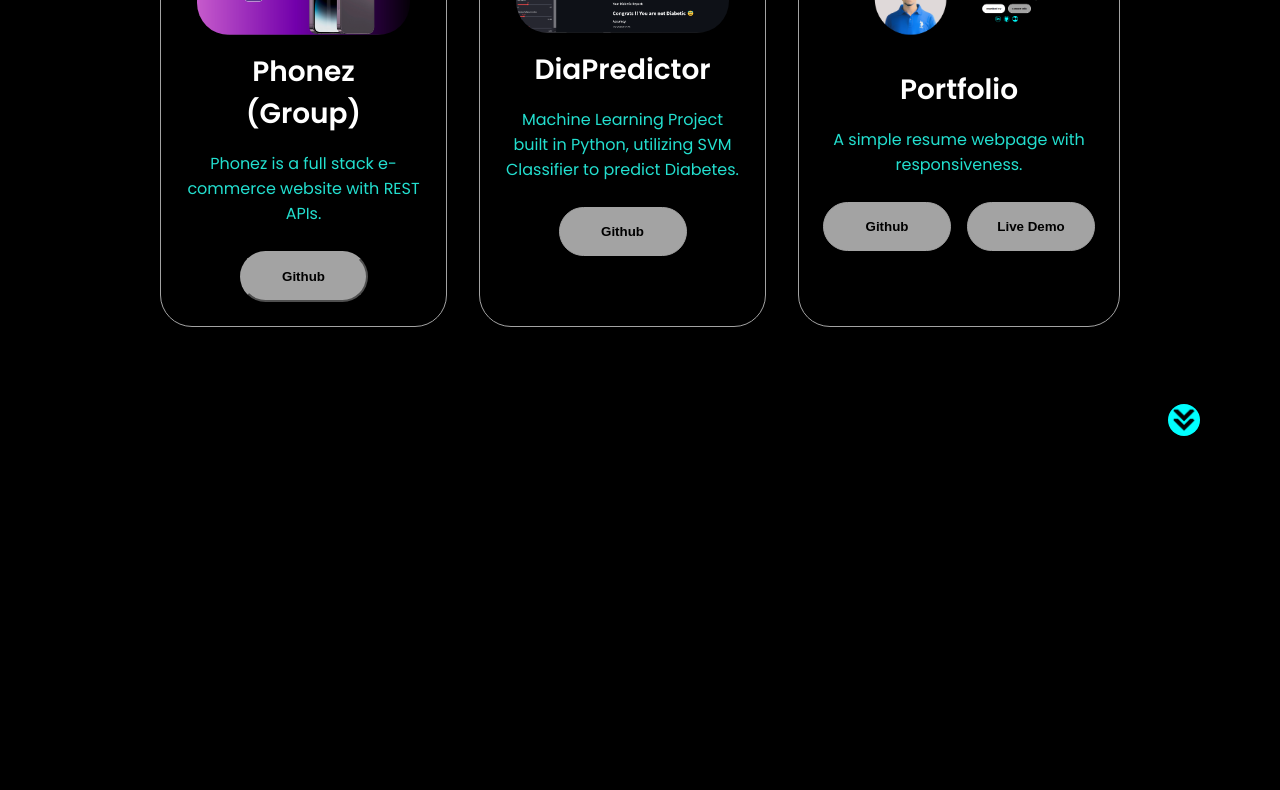
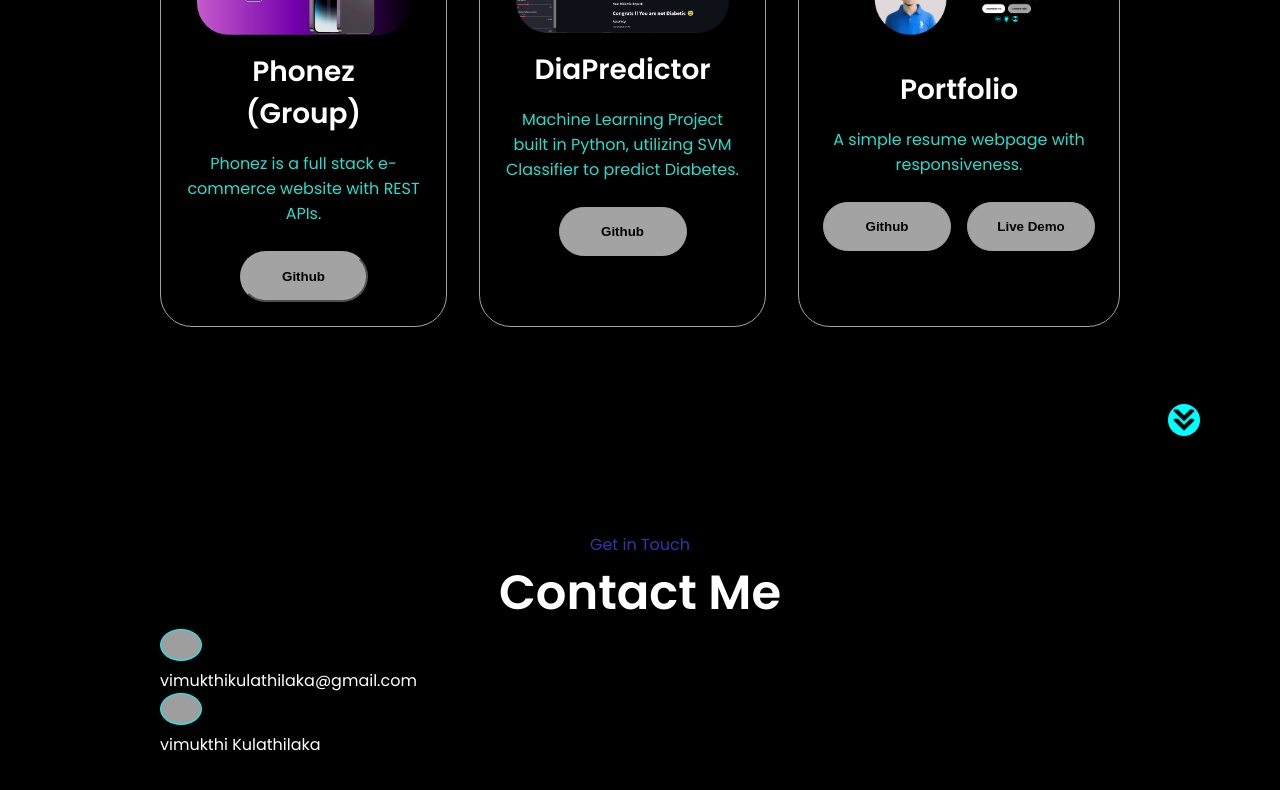
Before and after one commit to VimukthiMK/Portfolio-Vimukthi_Kulathilaka, a React (Create React App) app in the folder portfolio/: page / in a window 1280 px wide. Shown: the part 2904-3694 px from the top of the page. Before the commit the page ends 3404 px from the top, so only its background shows below. Built offline with nearby package versions, Linux system fonts and the light colour scheme; grey boxes are pictures that could not be loaded.

Commit message:
Added Contact Component

```diff
--- a/portfolio/src/Components/Contact/Contact.js
+++ b/portfolio/src/Components/Contact/Contact.js
@@ -2,8 +2,27 @@ import React from 'react'
 
 export default function Contact() {
   return (
-    <div>
-
-    </div>
+    <section id="contact">
+      <p className="section-text-p1">Get in Touch</p>
+      <h1 className="title">Contact Me</h1>
+      <div className="contact-info-upper-container">
+        <div className="contact-info-container">
+          <img
+            src="./assets/email.png"
+            alt="Email icon"
+            className="icon contact-icon email-icon"
+          />
+          <p><a href="mailto:vimukthikulathilaka@gmail.com">vimukthikulathilaka@gmail.com</a></p>
+        </div>
+        <div className="contact-info-container">
+          <img
+            src="./assets/linkedin.png"
+            alt="LinkedIn icon"
+            className="icon contact-icon"
+          />
+          <p><a href="https://www.linkedin.com/in/vimukthi-kulathilaka-76bb39229">vimukthi Kulathilaka</a></p>
+        </div>
+      </div>
+    </section>
   )
 }
```
